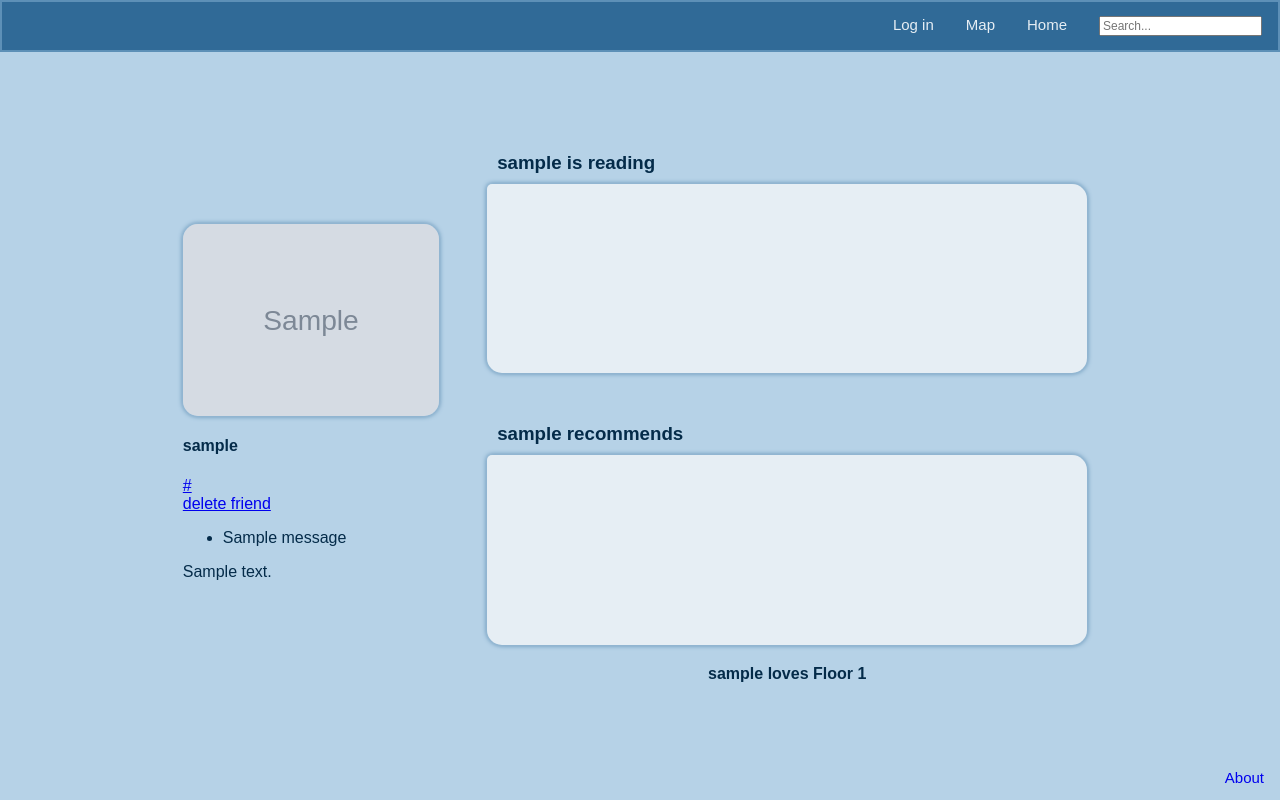
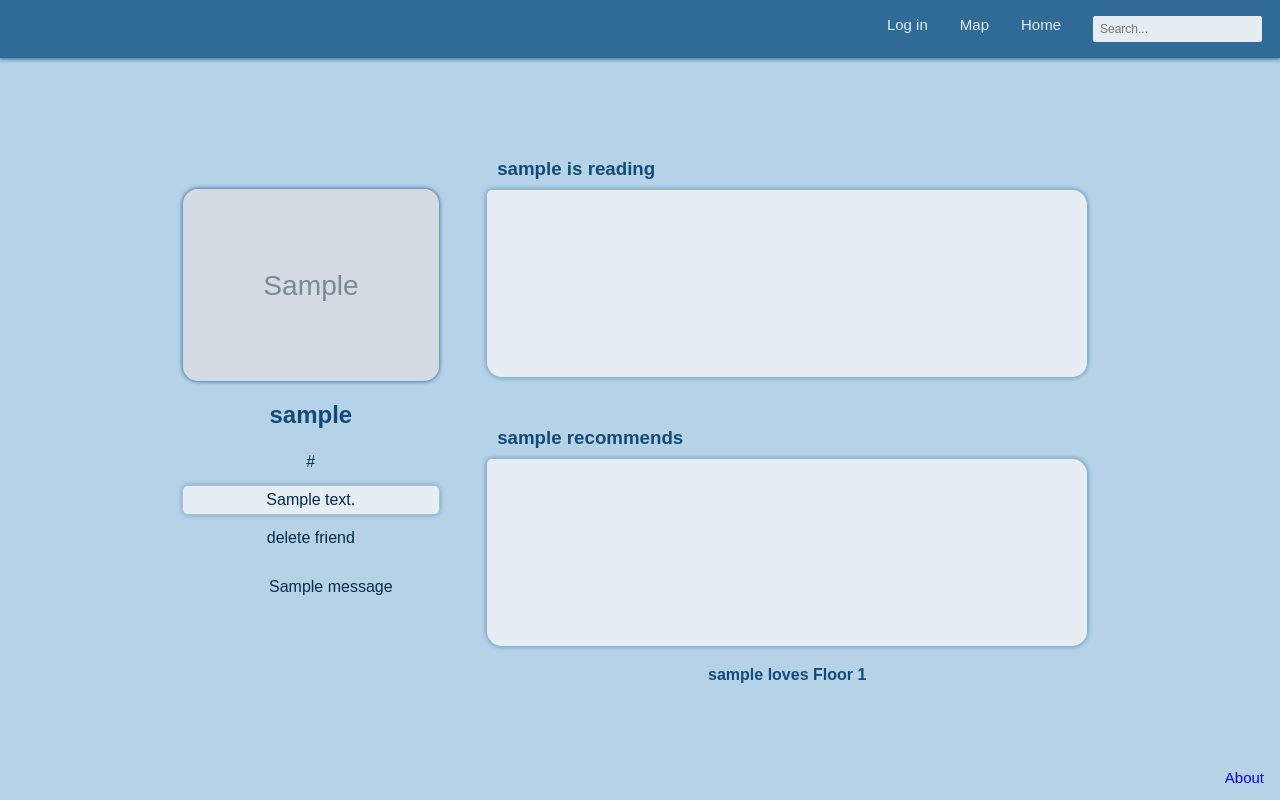
Before and after one commit to lab9teamA/library-navigator, a Django app: a page that uses templates/libnav/profile.html in a window 1280 px wide. Run offline with Django 3.2, Linux system fonts and the light colour scheme; tables that the repository leaves empty hold one stand-in row (values such as "Sample post"); grey boxes marked "Sample" are stand-in pictures; one stand-in notice (Sample message) is shown.

Commit message:
cleaned up profile and search

```diff
--- a/static/css/base.css
+++ b/static/css/base.css
@@ -41,7 +41,8 @@ body {
 .wrapper #navbar {
 	flex: 0 1 auto;
     background-color: var(--dark-blue);
-    border: 2px solid var(--blue);
+    border: 2px solid var(--dark-blue);
+    box-shadow: 0 0 3px var(--blue), 0 0 5px var(--midnight);
     position:sticky;
 }
 
@@ -75,13 +76,20 @@ body {
 }
 
 .wrapper #navbar input {
+    height: fit-content;
     text-align: left;
     font-size: 12px;
+    background-color: var(--lightest-blue);
+    color: var(--darkest-blue);
+    border: 5px solid var(--lightest-blue);
+    border-radius: 2px;
 }
 
 .wrapper #navbar a:hover {
     background-color: var(--lightest-blue);
-    color: var(--midnight);
+    color: var(--dark-blue);
+    border-radius: 2px 2px 5px 5px;
+
 }
 
 
@@ -616,16 +631,34 @@ body {
     padding:10px;
     margin: auto;
     width:100%;
-   }
+    text-align: center;
+}
 
 #bodyBlock #viewProfile #pageWrapper #bProfile .content img {
     border-radius: 15px;
-    box-shadow: 0 0 3px var(--light-blue), 0 0 5px var(--dark-blue);
+    box-shadow: 0 0 3px var(--blue), 0 0 5px var(--dark-blue);
+}
+#bodyBlock #viewProfile #pageWrapper #bProfile .content h2 {
+    color: var(--darkest-blue);
+}
 
+#bodyBlock #viewProfile #pageWrapper #bProfile .content #description{
+    margin: 10px 0 10px 0;
+    padding: 5px;
+    border-radius: 5px;
+    background-color: var(--lightest-blue);
+    box-shadow: 0 0 3px var(--lightest-blue), 0 0 5px var(--dark-blue);
+    color:var(--midnight);
+    overflow-wrap: break-word;
+}
+#bodyBlock #viewProfile #pageWrapper #bProfile .content a {
+    color: var(--lighest-blue);
+    padding: 5px;
+    text-decoration: none;
 }
 
 #bodyBlock #viewProfile #pageWrapper #infoBlock {
-    color: var(--midnight);
+    color: var(--darkest-blue);
     display: flex;
     flex-direction: column;
     width: 50%;
--- a/templates/libnav/profile.html
+++ b/templates/libnav/profile.html
@@ -19,30 +19,30 @@
                 {% else %}
                 <img alt="{{user.username}}'s profile photo" src="{{ MEDIA_URL }}profile_images/NONE.jpg">
                 {% endif %}
-                <h4>
+                <h2>
                     {% if user %}
                     {{ user.username }}
                     {% else %}
                     Unknown profile
                     {% endif %}
-                </h4>
+                </h2>
                 <a href="{{userProfile.website}}">{{userProfile.website}}</a>
+                <div id = "description">
+                    {{userProfile.description}}
+                </div>
                 {% if notFriends %}
                 <a href="{% url 'libnav:send friend request' user.username %}">send friend request</a>
-                {{notFriends}}
                 {%else%}
                 <a href="{% url 'libnav:delete friend' user.username %}">delete friend</a>
                 {%endif%}
                 {% if messages %}
                     <ul class="messages">
                         {% for message in messages %}
-                        <li{% if message.tags %} class="{{ message.tags }}"{% endif %}>{{ message }}</li>
+                        <p{% if message.tags %} class="{{ message.tags }}"{% endif %}>{{ message }}</p>
                         {% endfor %}
                     </ul>
                 {% endif %}
-                <div id = "mainbodyPara">
-                {{userProfile.description}}
-                </div>
+
             </div>
         </div>
         <div id="infoBlock">
--- a/templates/libnav/search.html
+++ b/templates/libnav/search.html
@@ -10,7 +10,7 @@ search
 <div class="child" id="mainSearch">
     <div id="searchPage">
         <div class="header">
-            <h2><u>Results for:</u> "{{term}}"</h2>
+            <h2>Results for:  "{{term}}"</h2>
         </div>
         <div class="results">
             <ul>
```
Also changed, not shown: other parts of static/css/base.css (+22 -13 lines), templates/libnav/my_profile.html (+7 -10 lines).
